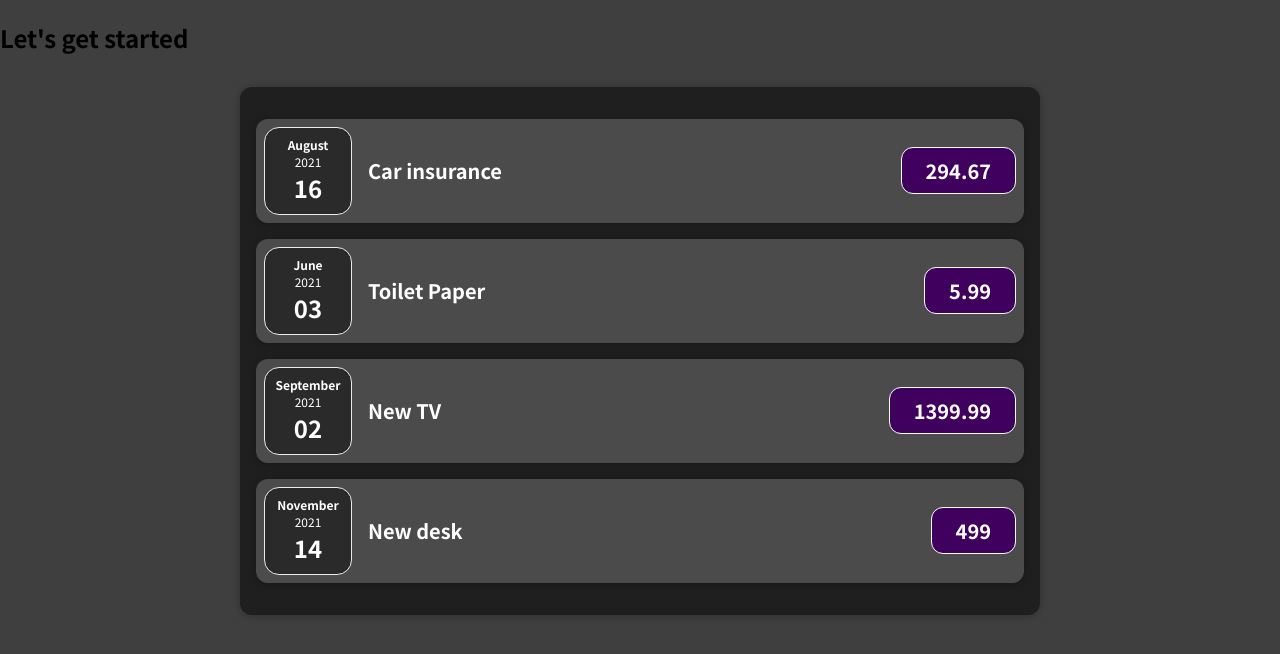
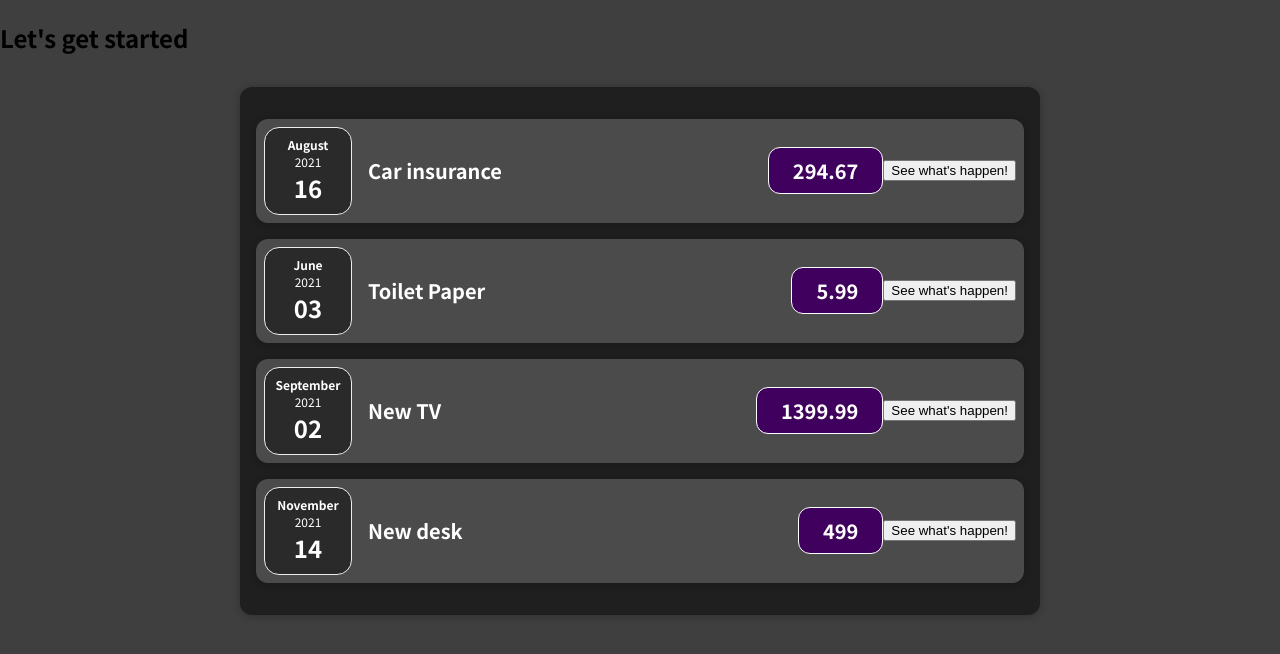
Before and after one commit to alexercolin/money-control, a React (Create React App) app: page / in a window 1280 px wide. Shown: the top 654 px of the page. Built offline with nearby package versions, Linux system fonts and the light colour scheme.

Commit message:
just kidding with useState

```diff
--- a/src/components/Expenses/ExpenseItem.js
+++ b/src/components/Expenses/ExpenseItem.js
@@ -1,15 +1,24 @@
+import React, { useState } from "react";
+
 import "./ExpenseItem.css";
 import ExpenseDate from "./ExpenseDate";
 import Card from "../UI/Card";
 
 const ExpenseItem = (props) => {
+  const [title, setTitle] = useState(props.title);
+
+  const clickHandler = () => {
+    setTitle("Atualizou Brow!");
+  };
+
   return (
     <Card className="expense-item">
       <ExpenseDate date={props.date} />
       <div className="expense-item__description">
-        <h2>{props.title}</h2>
+        <h2>{title}</h2>
       </div>
       <div className="expense-item__price">{props.amount}</div>
+      <button onClick={clickHandler}>See what's happen!</button>
     </Card>
   );
 };
```
